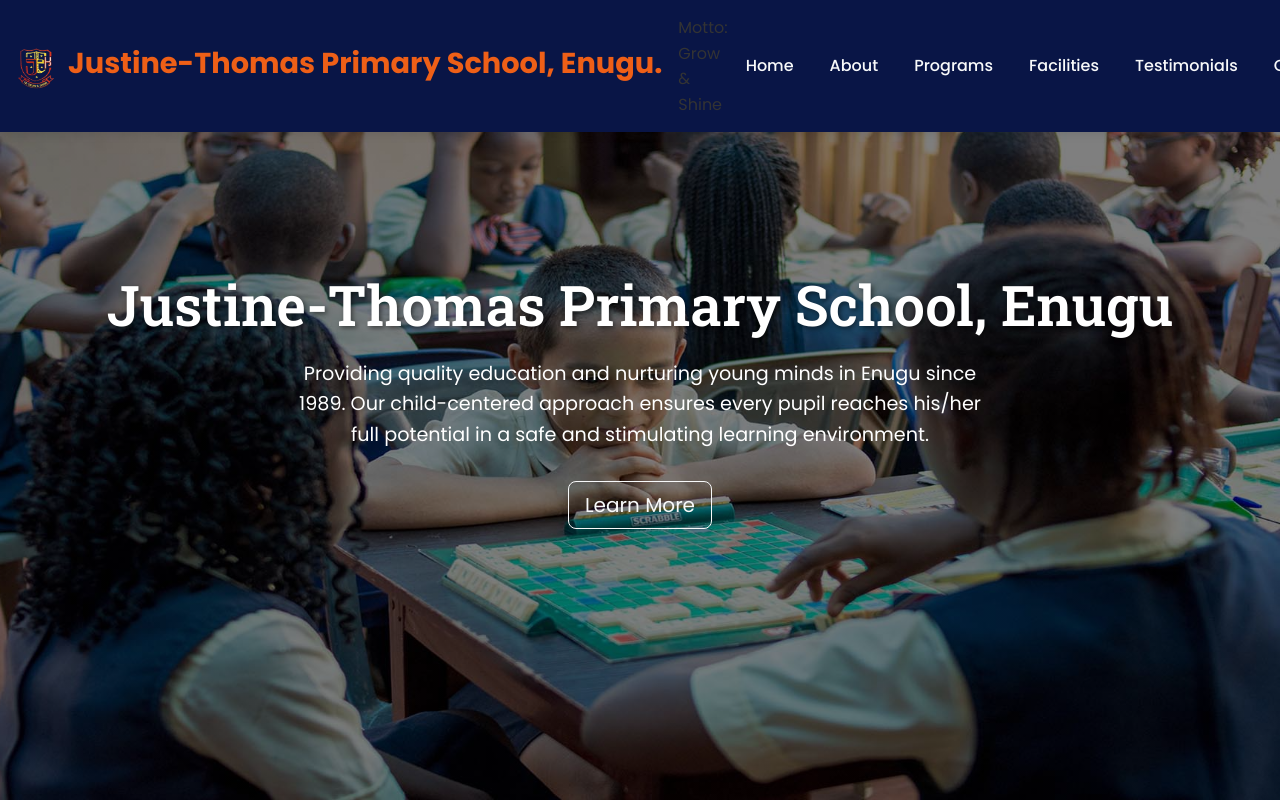
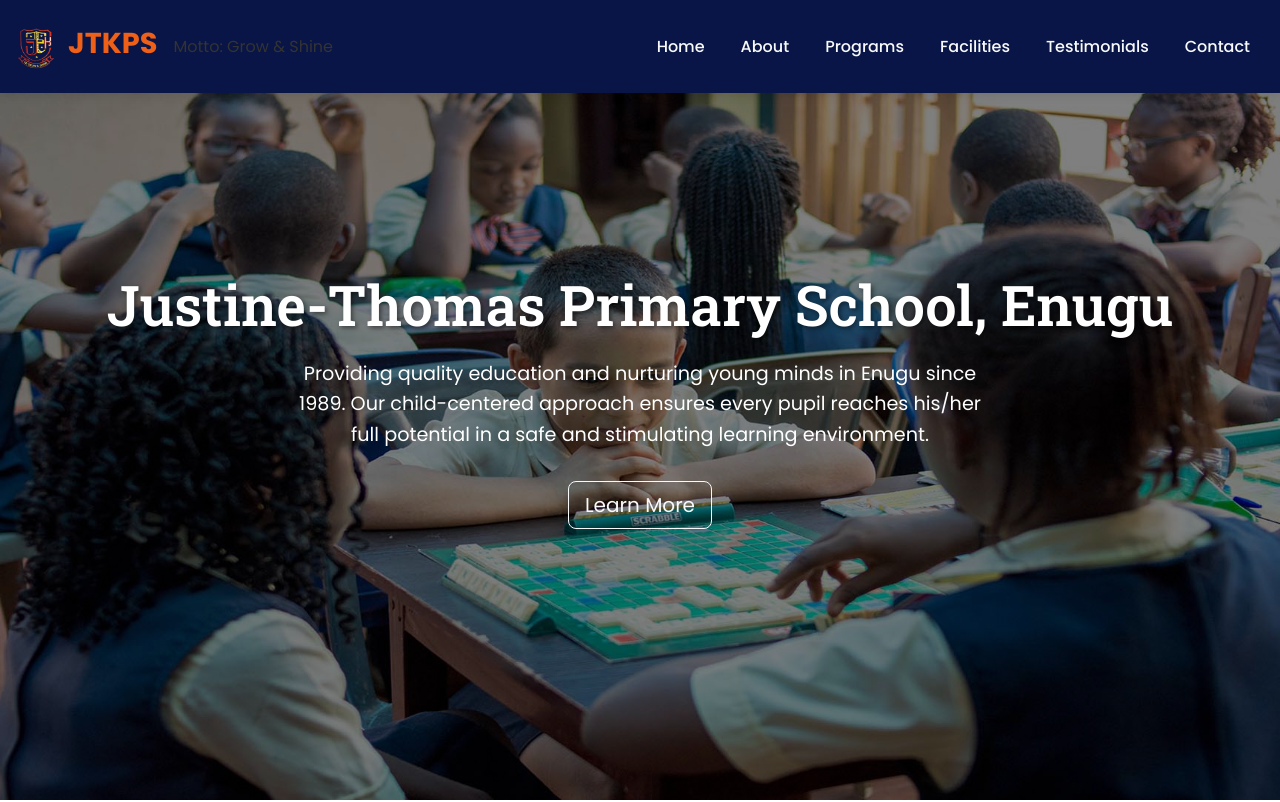
Before and after one commit to Dannycharis/justine-thomas, a plain HTML site: page index.html in a window 1280 px wide. Shown: the top 802 px of the page. Drawn offline with nearby package versions, Linux system fonts and the light colour scheme.

Commit message:
Update index.html

```diff
--- a/index.html
+++ b/index.html
@@ -38,7 +38,7 @@
             height="50"
             class="d-inline-block align-text-top"
           />
-          Justine-Thomas Primary School, Enugu.
+          JTKPS
         </a>
         Motto: Grow & Shine
         <button
```
